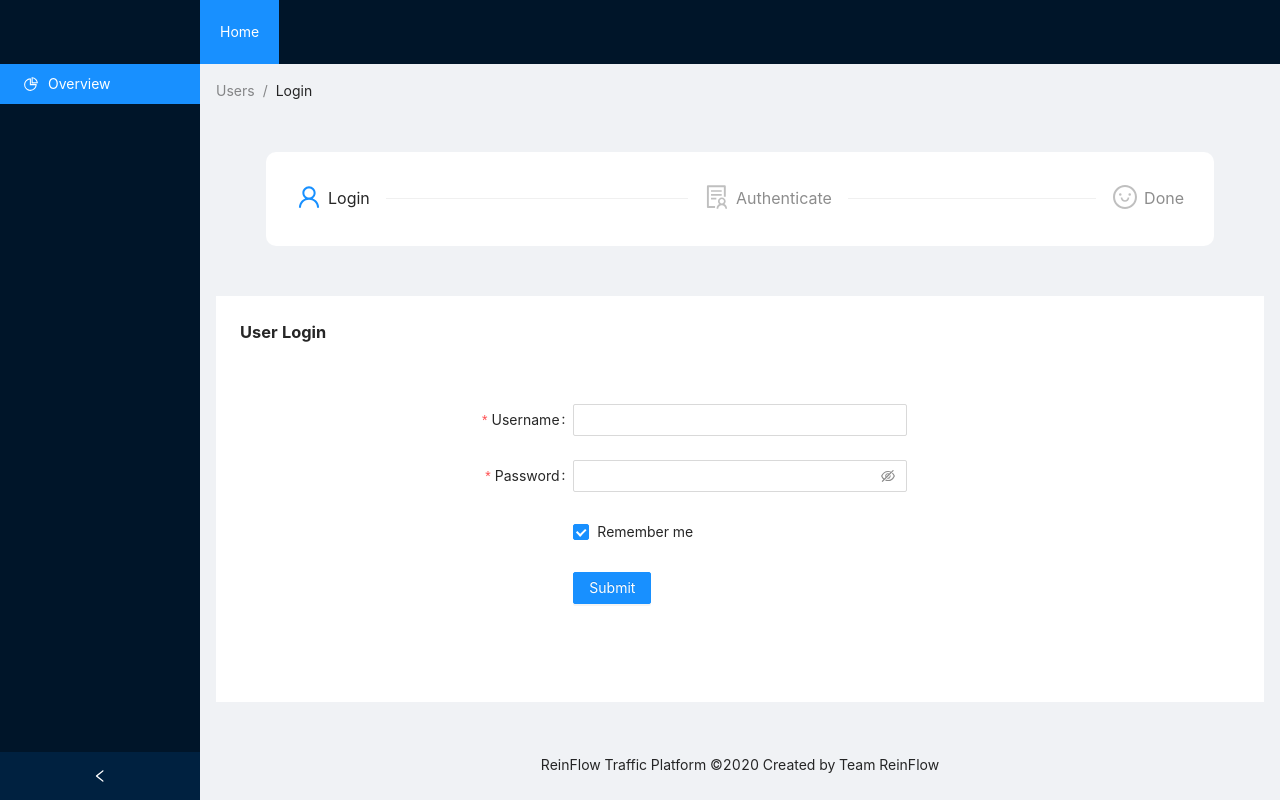
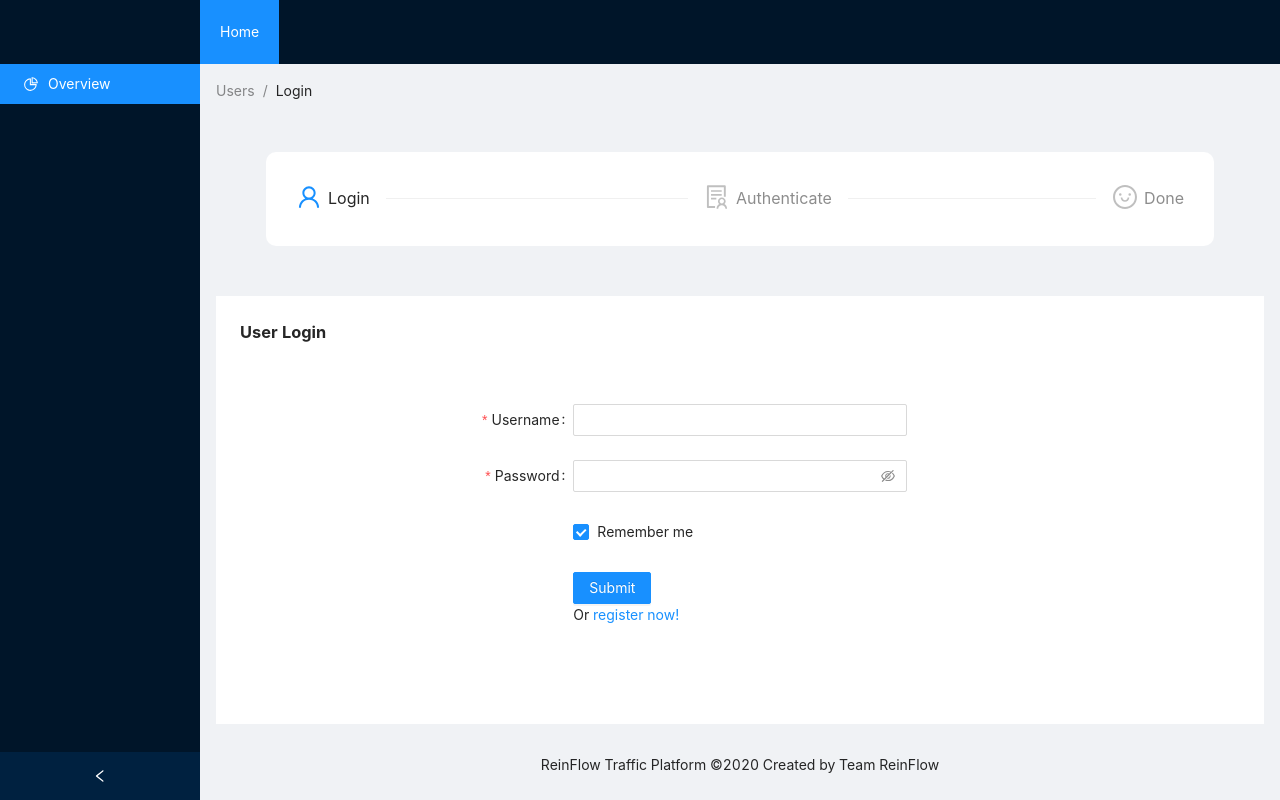
Before and after one commit to dknathalage/reinflow, a React (Create React App) app in the folder frontend-react/: page /login in a window 1280 px wide. Built offline with nearby package versions, Linux system fonts and the light colour scheme.

Commit message:
NEW: added link to register

```diff
--- a/frontend-react/src/components/pages/login/index.js
+++ b/frontend-react/src/components/pages/login/index.js
@@ -88,6 +88,8 @@ function UserLogin() {
 									<Button type="primary" htmlType="submit">
 										Submit
 									</Button>
+									<br />
+									Or <a href="/register">register now!</a>
 								</Form.Item>
 							</Form>
 						</div>
```
